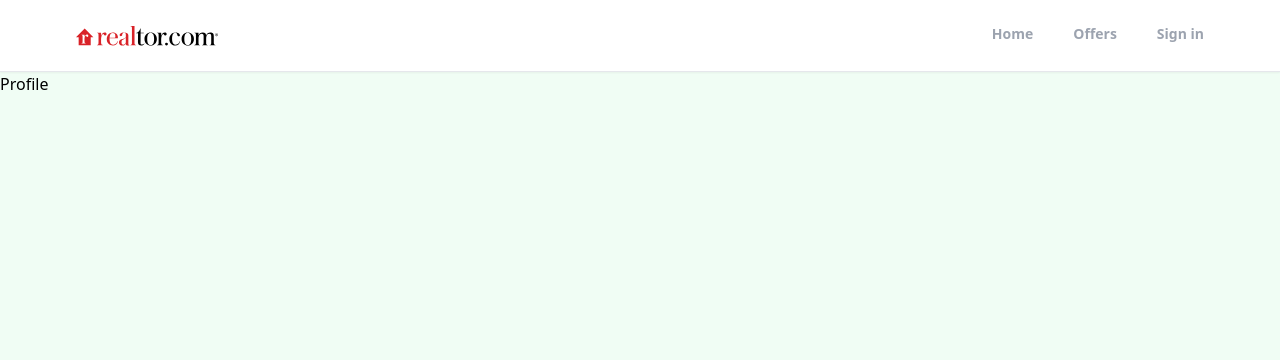
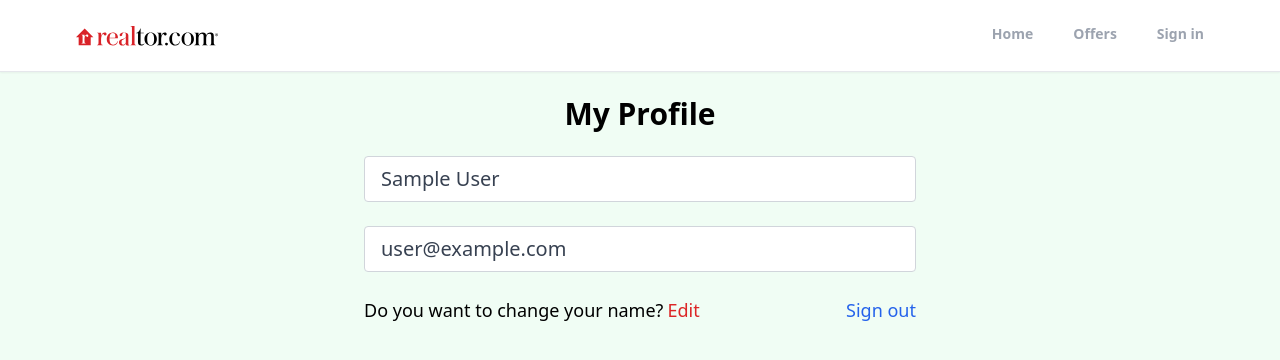
Before and after one commit to paulodavid5/realtor, a React (Create React App) app: page /profile in a window 1280 px wide. Shown: the top 360 px of the page. Built offline with nearby package versions, Linux system fonts and the light colour scheme; no server answers; sample sign-in values are in the browser's storage.

Commit message:
adding profile and useAuthStatus hook

```diff
--- a/src/App.js
+++ b/src/App.js
@@ -8,6 +8,7 @@
 import Offers from './pages/Offers';
 import ForgotPassword from './pages/ForgotPassword';
 import Header from './components/Header';
+import PrivateRoute from './components/PrivateRoute';
 import { ToastContainer } from 'react-toastify';
 import 'react-toastify/dist/ReactToastify.css';
 
@@ -19,7 +20,9 @@
       <Header />
       <Routes>
         <Route path='/' element={<Home />} />
-        <Route path='/profile' element={<Profile />} />
+        <Route path='/profile' element={<PrivateRoute />}>
+          <Route path='/profile' element={<Profile />} />
+        </Route>
         <Route path='/sign-in' element={<SignIn />} />
         <Route path='/sign-up' element={<SignUp />} />
         <Route path='/forgot-password' element={<ForgotPassword />} />
--- a/src/components/Header.jsx
+++ b/src/components/Header.jsx
@@ -1,6 +1,7 @@
 import { useLocation , useNavigate } from 'react-router'
 
 import logo from '../assets/logo.svg'
+
 
 
 export default function Header() {
@@ -12,6 +13,7 @@
       return true
     }
   }
+
 
 
   return (
@@ -31,9 +33,19 @@
                 onClick={() => navigate('/offers')}
                 >Offers</li>
                 <li
-                className={`cursor-pointer py-3 text-sm font-semibold text-gray-400 border-b-[3px]  ${pathMatchRoute('/sign-in') ? 'text-gray-700 border-b-red-600' : 'border-b-transparent'}`}
-                onClick={() => navigate('/sign-in')}
-                >Sign in</li>
+                  className={`cursor-pointer py-3 text-sm font-semibold text-gray-400 border-b-[3px]  ${pathMatchRoute('/sign-in') ? 'text-gray-700 border-b-red-600' : 'border-b-transparent'}`}
+                  onClick={() => navigate('/sign-in')}
+                  >Sign in</li>
+
+                {/* {
+                  loggedIn ? <li
+                  className={`cursor-pointer py-3 text-sm font-semibold text-gray-400 border-b-[3px]  ${pathMatchRoute('/sign-in') ? 'text-gray-700 border-b-red-600' : 'border-b-transparent'}`}
+                  onClick={() => navigate('/profile')}
+                  >Profile</li>  : <li
+                  className={`cursor-pointer py-3 text-sm font-semibold text-gray-400 border-b-[3px]  ${pathMatchRoute('/sign-in') ? 'text-gray-700 border-b-red-600' : 'border-b-transparent'}`}
+                  onClick={() => navigate('/sign-in')}
+                  >Sign in</li>
+                } */}
               </ul>
             </div>
         </header>
--- /dev/null
+++ b/src/components/PrivateRoute.jsx
@@ -0,0 +1,11 @@
+import { Outlet, Navigate } from "react-router"
+import {useAuthStatus} from "../hooks/useAuthStatus"
+
+export default function PrivateRoute() {
+    const {loggedIn, checkingStatus} = useAuthStatus()
+    if(checkingStatus){
+        return <h3>Loading...</h3>
+    }
+
+  return loggedIn ? <Outlet /> : <Navigate to='/sign-in' />
+}
--- /dev/null
+++ b/src/hooks/useAuthStatus.jsx
@@ -0,0 +1,19 @@
+import { getAuth, onAuthStateChanged } from "firebase/auth"
+import { useEffect, useState } from "react"
+
+export function useAuthStatus() {
+    const [loggedIn, setLoggedIn] = useState(false)
+    const [checkingStatus, setCheckingStatus] = useState(true)
+
+    useEffect(() => {
+        const auth = getAuth()
+        onAuthStateChanged(auth,(user)=>{
+            if (user) {
+                setLoggedIn(true)
+            }
+            setCheckingStatus(false)
+        })
+    }, [])
+
+    return {loggedIn, checkingStatus}
+}
--- a/src/pages/Profile.jsx
+++ b/src/pages/Profile.jsx
@@ -1,7 +1,102 @@
+import { useState } from "react"
+import { useNavigate } from "react-router"
+
+//firebase
+import {getAuth} from 'firebase/auth'
+
+
 
 
 export default function Profile() {
+  const navigate = useNavigate()
+  const auth = getAuth()
+const [formData, setFormData] = useState({
+  name: auth.currentUser.displayName,
+  email: auth.currentUser.email,
+})
+
+const {name, email} = formData
+
+function onLogout() {
+  auth.signOut()
+  navigate('/')
+}
+
   return (
-    <div>Profile</div>
+    <>
+      <section className="max-w-6xl mx-auto flex justify-center items-center flex-col">
+          <h1 className="text-3xl text-center mt-6 font-bold">My Profile</h1>
+          <div className="w-full md:w-[50%] mt-6 px-3">
+            <form>
+              <input type="text" id='name' value={name} disabled
+              className="
+              w-full
+              px-4
+              py-2
+              mb-6
+              text-xl
+              text-gray-700
+              bg-white border
+              border-gray-300
+              rounded
+              transition
+              ease-in-out"
+              />
+              <input type="email" name="" id="email" value={email} disabled
+              className="
+              w-full
+              px-4
+              py-2
+              mb-6
+              text-xl
+              text-gray-700
+              bg-white border
+              border-gray-300
+              rounded
+              transition
+              ease-in-out"
+              />
+
+              <div className="
+              flex
+              justify-between
+              whitespace-nowrap
+              text-sm
+              sm:text-lg
+              ">
+                <p
+                className="
+                flex
+                items-center
+                "
+                >Do you want to change your name?
+                  <span className="
+                  text-red-600
+                  hover:text-red-700
+                  transition
+                  ease-in-out
+                  duration-200
+                  ml-1
+                  cursor-pointer
+                  ">Edit</span>
+                </p>
+                <p
+                onClick={onLogout}
+                className="
+                text-blue-600
+                hover:text-blue-800
+                transition
+                ease-in-out
+                duration-200
+                cursor-pointer
+                "
+                >Sign out</p>
+              </div>
+
+            </form>
+          </div>
+      </section>
+
+    </>
   )
 }
```
